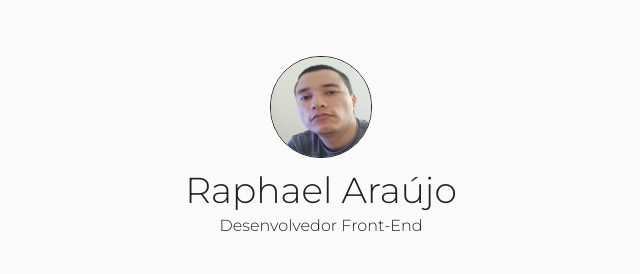
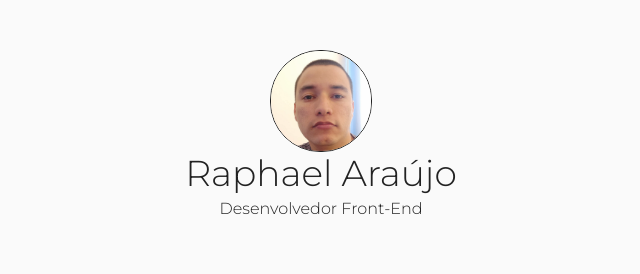
Before and after one commit to rwsaraujo/link-tree, a plain HTML site: page index.html in a window 1280 px wide. Shown: the top 274 px of the page, without its empty margins (319-959 px from the left). Drawn offline with Linux system fonts and the light colour scheme.

Commit message:
foto do perfil atualizada

```diff
--- a/assets/css/index.css
+++ b/assets/css/index.css
@@ -18,7 +18,6 @@ body {
 
 .main-profile {
     width: 300px;
-    height: 200px;
     display: flex;
     flex-direction: column;
     justify-content: space-around;
--- a/index.html
+++ b/index.html
@@ -14,7 +14,7 @@
         <div class="main">
             <div class="main-profile">
                 <div class="main-profile-picture">
-                    <img src="./assets/img/foto_perfil_contas.jpeg" alt="Foto de perfil de Raphael Araújo">
+                    <img src="./assets/img/ft_perfil.jpg" alt="Raphael Araújo">
                 </div>
                 <div class="main-profile-info">
                     <div>
```
Also changed, not shown: assets/img/foto_perfil_contas.jpeg (deleted), assets/img/ft_perfil.jpg (added).
